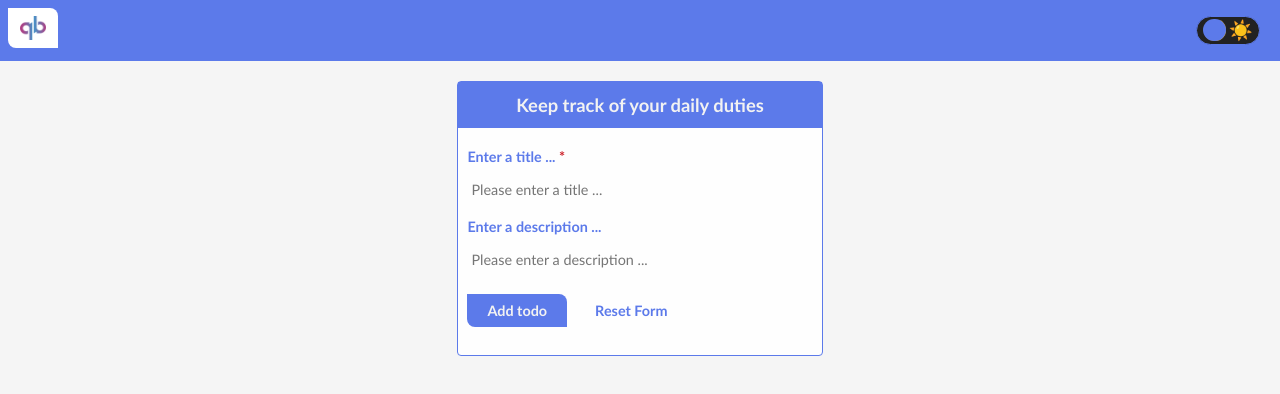
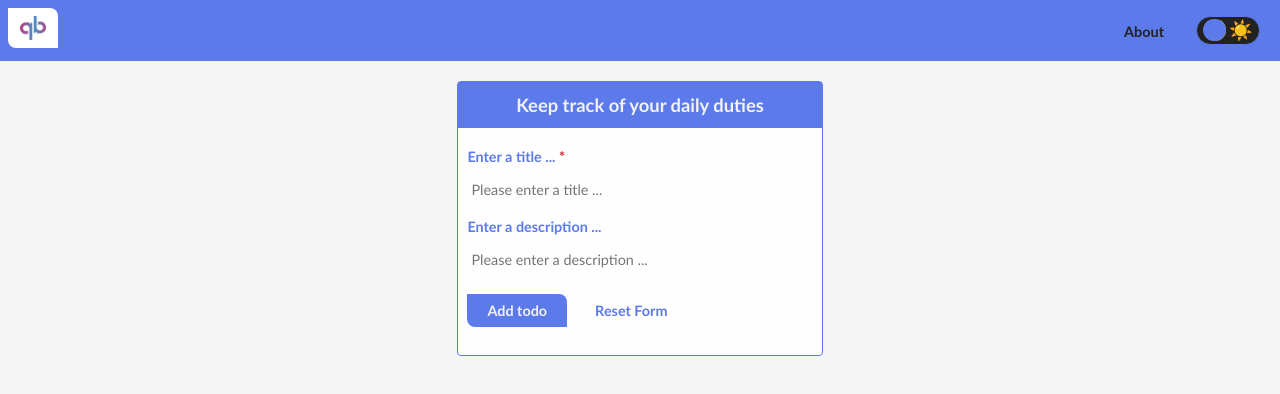
Before and after one commit to tq-bit/vue-docker-development, a Vue app in the folder vue_app/: page / in a window 1280 px wide. Shown: the top 394 px of the page. Built offline with nearby package versions, Linux system fonts and the light colour scheme.

Commit message:
feat: add about dropdown section

```diff
--- /dev/null
+++ b/vue_app/src/components/UI/AppDropdown.vue
@@ -0,0 +1,268 @@
+<template>
+  <div class="q-dropdown-wrapper">
+    <button
+      @click="
+        () => {
+          isExpanded = !isExpanded;
+          toggleDropdown();
+        }
+      "
+      class="q-button-base"
+      :id="id"
+      :class="{
+        'q-button-v-primary': variant === 'primary',
+        'q-button-v-secondary': variant === 'secondary',
+        'q-button-v-info': variant === 'info',
+        'q-button-v-success': variant === 'success',
+        'q-button-v-warning': variant === 'warning',
+        'q-button-v-error': variant === 'error',
+        'q-button-v-link': variant === 'link',
+        'q-button-s-small': size === 'small',
+        'q-button-s-medium': size === 'medium',
+        'q-button-s-large': size === 'large',
+        'q-button-s-xlarge': size === 'xlarge',
+      }"
+    >
+      <span>{{ label }}</span>
+    </button>
+    <div :id="dropdownId" class="q-dropdown-base">
+      <slot />
+    </div>
+  </div>
+</template>
+
+<script>
+import { ref } from "vue";
+import uuid from "../../../use/uuid";
+
+export default {
+  setup() {
+    const id = uuid();
+    const dropdownId = `dropdown-${id}`;
+    const isExpanded = ref(false);
+    const toggleDropdown = () => {
+      const dropdown = document.getElementById(dropdownId);
+      if (isExpanded.value === true) {
+        dropdown.style.maxHeight = dropdown.scrollHeight + "px";
+      } else {
+        dropdown.style.maxHeight = 0;
+      }
+    };
+    return { id, dropdownId, isExpanded, toggleDropdown, }
+  },
+
+  props: {
+    label: {
+      type: String,
+      required: true
+    },
+    align: {
+      type: String,
+      default: "left",
+      validator(value) {
+        const isLeft = value === "left";
+        const isRight = value === "right";
+        return isLeft || isRight;
+      },
+    },
+    variant: {
+      type: String,
+      default: "primary",
+      validator(value) {
+        const isPrimary = value === "primary";
+        const isSecondary = value === "secondary";
+        const isInfo = value === "info";
+        const isSuccess = value === "success";
+        const isWarning = value === "warning";
+        const isError = value === "error";
+        const isLink = value === "link";
+        return (
+          isPrimary ||
+          isSecondary ||
+          isInfo ||
+          isSuccess ||
+          isWarning ||
+          isError ||
+          isLink
+        );
+      },
+    },
+    size: {
+      type: String,
+      default: "medium",
+      validator(value) {
+        const isSmall = value === "small";
+        const isMedium = value === "medium";
+        const isLarge = value === "large";
+        const isXlarge = value === "xlarge";
+        return isSmall || isMedium || isLarge || isXlarge;
+      },
+    },
+  }
+}
+</script>
+<style scoped>
+.q-dropdown-wrapper {
+  position: relative;
+  display: inline-block;
+}
+.q-dropdown-base {
+  margin: 0;
+  padding: 0;
+  color: var(--text-color-primary);
+  position: absolute;
+  right: var(--gap-lg);
+  background-color: var(--background-color-secondary);
+  list-style: none;
+  min-width: var(--el-size-lg);
+  border: 2px solid var(--accent-color-primary);
+  border-radius: var(--gap-xs);
+  max-height: 0;
+  overflow: hidden;
+  transition: max-height var(--duration-quickest) ease-in-out;
+  z-index: 2;
+}
+
+.q-dropdown-base a {
+  color: var(--accent-color-primary);
+}
+
+.q-dropdown-align-right {
+  right: 0;
+}
+
+.q-dropdown-item {
+  cursor: pointer;
+  transition: background-color var(--duration-quickest);
+  z-index: 2;
+  padding: var(--gap-md) var(--gap-sm);
+}
+
+.q-dropdown-item:hover {
+  background-color: var(--background-color-secondary);
+  transition: background-color var(--duration-quickest);
+}
+
+.q-button-base {
+  border: none;
+  border-radius: var(--gap-xs);
+  cursor: pointer;
+  text-align: center;
+  font-weight: 600;
+  color: var(--text-color-primary);
+}
+
+/* Util classes for the button */
+.q-button-u-fluid {
+  width: 100%;
+  margin: 0;
+}
+
+.q-button-base.q-button-u-full-width {
+  display: block;
+  width: 100%;
+}
+
+.q-button-u-disabled {
+  opacity: var(--opacity-disabled);
+}
+
+/* Variant classes */
+.q-button-v-primary {
+  background-color: var(--accent-color-primary);
+}
+
+.q-button-v-secondary {
+  background-color: var(--accent-color-secondary);
+}
+
+.q-button-v-info {
+  background-color: var(--color-info);
+  color: var(--white-color);
+}
+
+.q-button-v-success {
+  background-color: var(--color-success);
+  color: var(--white-color);
+}
+
+.q-button-v-warning {
+  background-color: var(--color-warning);
+  color: var(--white-color);
+}
+
+.q-button-v-error {
+  background-color: var(--color-error);
+  color: var(--white-color);
+}
+
+.q-button-v-link {
+  background-color: transparent !important;
+  padding: var(--gap-sm);
+  color: var(--accent-color-primary) !important;
+  font-size: var(--text-size-sm);
+  width: fit-content;
+}
+
+.q-button-v-link:hover {
+  text-decoration: underline;
+}
+
+/* Sizing classes */
+.q-button-s-small {
+  padding: var(--gap-sm) var(--gap-lg);
+  font-size: var(--text-size-xs);
+}
+
+.q-button-s-small .loader {
+  height: var(--text-size-xs);
+}
+
+.q-button-s-medium {
+  padding: var(--gap-sm) var(--gap-xl);
+  font-size: var(--text-size-sm);
+}
+
+.q-button-s-medium .loader {
+  height: var(--text-size-sm);
+}
+
+.q-button-s-large {
+  padding: var(--gap-md) var(--gap-xxl);
+  font-size: var(--text-size-md);
+  height: var(--el-size-xxs);
+  width: var(--el-size-lg);
+}
+
+.q-button-s-large .loader {
+  width: var(--text-size-md);
+  height: var(--text-size-md);
+}
+
+.q-button-s-xlarge {
+  padding: var(--gap-md) var(--gap-xxl);
+  font-size: var(--text-size-lg);
+  height: var(--el-size-xs);
+  width: var(--el-size-xl);
+}
+
+.q-button-s-xlarge .loader {
+  width: var(--text-size-lg);
+  height: var(--text-size-lg);
+}
+
+/* Text color classes */
+.q-button-c-text-bright {
+  color: var(--white-color) !important;
+}
+
+.q-button-c-text-dark {
+  color: var(--black-color) !important;
+}
+
+@media (min-width: 992px) {
+  .q-dropdown-base {
+    min-width: var(--el-size-xxl);
+  }
+}
+</style>
--- a/vue_app/src/components/UI/AppNavbar.vue
+++ b/vue_app/src/components/UI/AppNavbar.vue
@@ -8,18 +8,41 @@
       alt="the q-bit logo of this website"
     />
 
-    <ul class="q-navbar-navigation right">
-      <q-theme-button class="q-navbar-item"></q-theme-button>
-    </ul>
+    <section>
+      <app-dropdown label="About">
+        <section class="q-navbar-about">
+          <h3 class="q-navbar-about__title">
+            <i class="fas fa-info-circle"></i> About this app
+          </h3>
+          <p class="q-navbar-about__paragraph">This simple todo-app is part of the article</p>
+          <blockquote>
+            <a
+              target="_blank"
+              href="https://blog.q-bit.me/a-step-by-step-guide-for-developing-and-deploying-a-vue-js-app-with-docker-part-two/"
+            >A step-by-step guide to develop and deploy Vue apps with docker, part two</a>
+          </blockquote>
+          <p class="q-navbar-about__paragraph">
+            If you've skipped it, you should read the
+            <a
+              target="_blank"
+              href="https://blog.q-bit.me/how-to-develop-and-deploy-a-vue-js-app-with-docker-part-one/"
+            >first article</a> before you jump straight into this one.
+          </p>
+        </section>
+      </app-dropdown>
+      <app-theme-button class="q-navbar-item"></app-theme-button>
+    </section>
   </nav>
 </template>
 
 <script>
-import QThemeButton from "../Theme/AppThemeButton.vue";
+import AppThemeButton from "../Theme/AppThemeButton.vue";
+import AppDropdown from './AppDropdown.vue';
 
 export default {
   components: {
-    QThemeButton,
+    AppThemeButton,
+    AppDropdown,
   },
 };
 </script>
@@ -28,13 +51,9 @@ export default {
 .q-navbar {
   display: flex;
   justify-content: space-between;
-  color: var(--accent-color-primary);
+  color: var(--white-color);
   background-color: var(--accent-color-primary);
   padding: var(--gap-sm);
-}
-
-ul.q-navbar-navigation {
-  align-items: center;
 }
 
 .q-navbar-logo {
@@ -53,13 +72,16 @@ ul.q-navbar-navigation {
   padding: var(--gap-sm) var(--gap-md);
 }
 
-.left {
-  text-align: left;
-  justify-content: flex-start;
+.q-navbar-about {
+  padding: var(--gap-sm) var(--gap-md);
 }
 
-.right {
-  text-align: right;
-  justify-content: flex-end;
+.q-navbar-about__title {
+  font-size: var(--text-size-lg);
+}
+.q-navbar-about__title,
+.q-navbar-about__paragraph {
+  line-height: var(--gap-xl);
+  margin: var(--gap-sm) 0;
 }
 </style>
```
